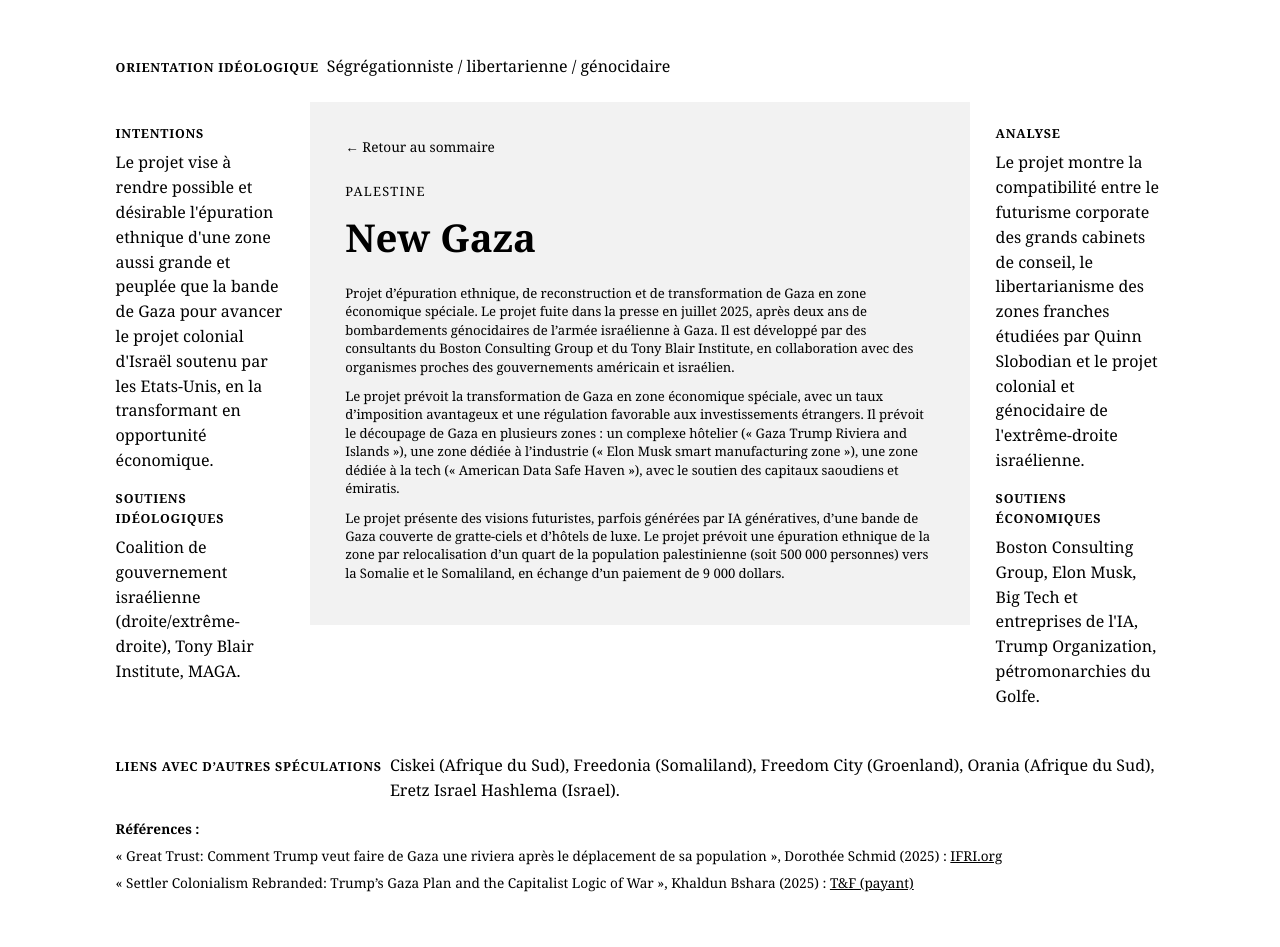
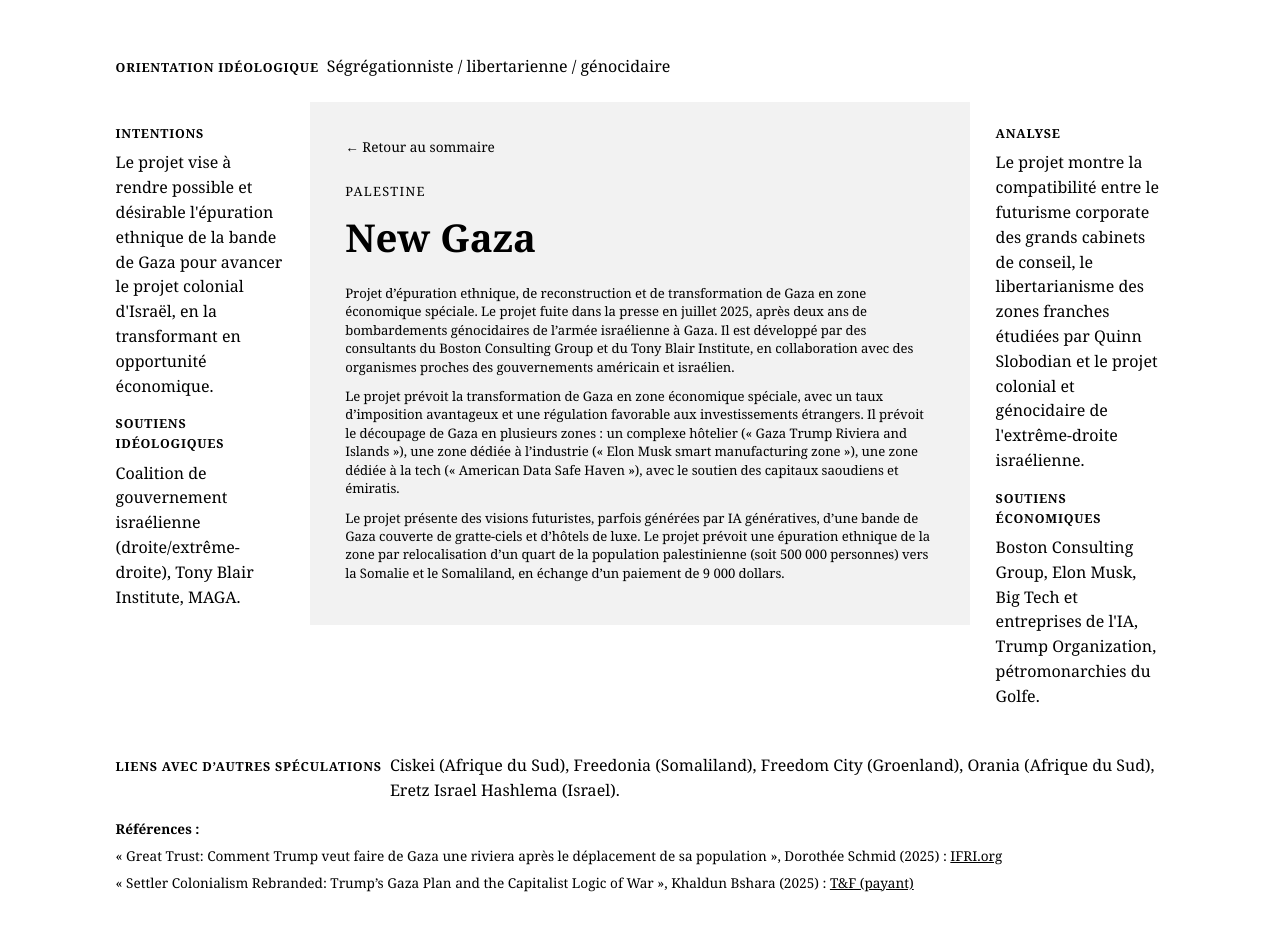
Before and after one commit to encycloreac/encycloreac.github.io, a Jekyll site: the page built from _entries/new-gaza.md, in a window 1280 px wide. Built offline with Jekyll 4.4.1, drawn with Linux system fonts in a browser that asks for light colours.

Commit message:
Update new-gaza.md

```diff
--- a/_entries/new-gaza.md
+++ b/_entries/new-gaza.md
@@ -2,7 +2,7 @@
 title: "New Gaza"
 zone: "Palestine"
 orientation: "Ségrégationniste / libertarienne / génocidaire"
-intentions: "Le projet vise à rendre possible et désirable l'épuration ethnique d'une zone aussi grande et peuplée que la bande de Gaza pour avancer le projet colonial d'Israël soutenu par les Etats-Unis, en la transformant en opportunité économique."
+intentions: "Le projet vise à rendre possible et désirable l'épuration ethnique de la bande de Gaza pour avancer le projet colonial d'Israël, en la transformant en opportunité économique."
 analyse: "Le projet montre la compatibilité entre le futurisme corporate des grands cabinets de conseil, le libertarianisme des zones franches étudiées par Quinn Slobodian et le projet colonial et génocidaire de l'extrême-droite israélienne."
 soutiens_ideologiques: "Coalition de gouvernement israélienne (droite/extrême-droite), Tony Blair Institute, MAGA."
 soutiens_economiques: "Boston Consulting Group, Elon Musk, Big Tech et entreprises de l'IA, Trump Organization, pétromonarchies du Golfe."
```
